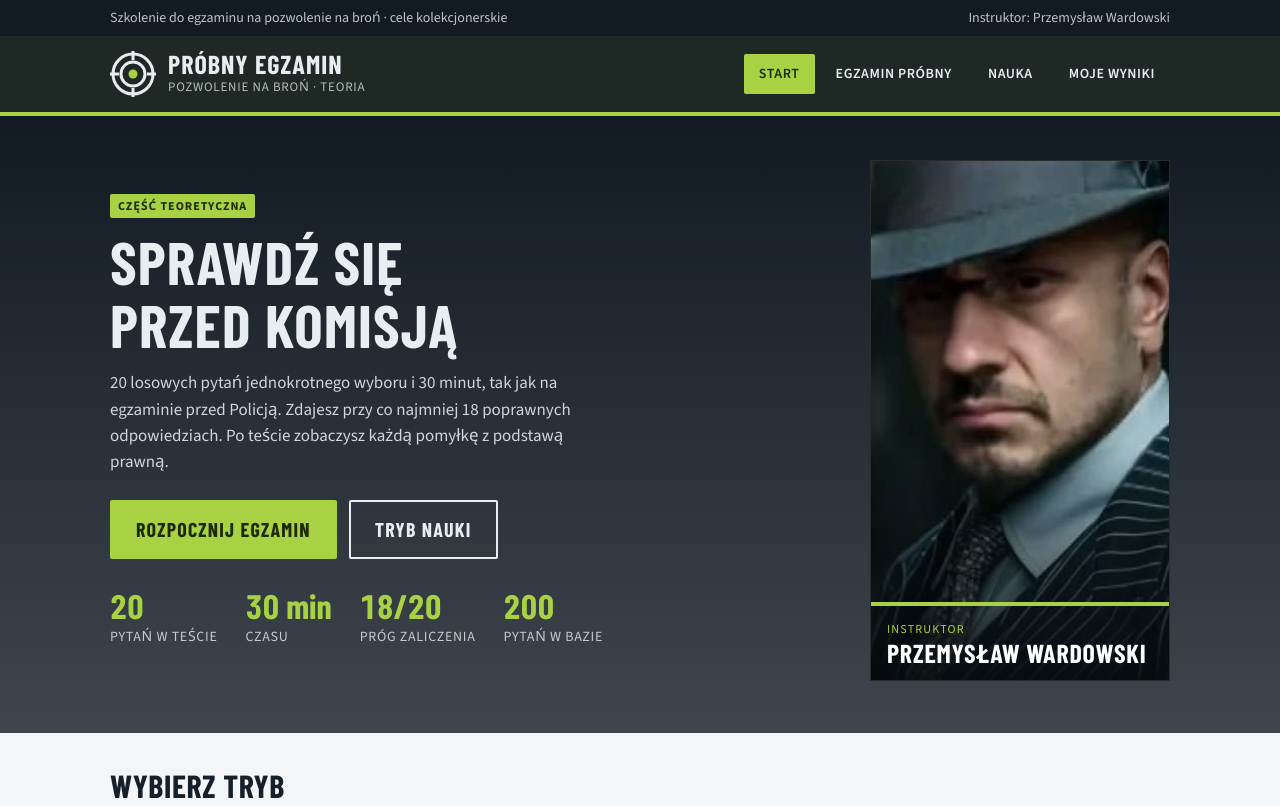
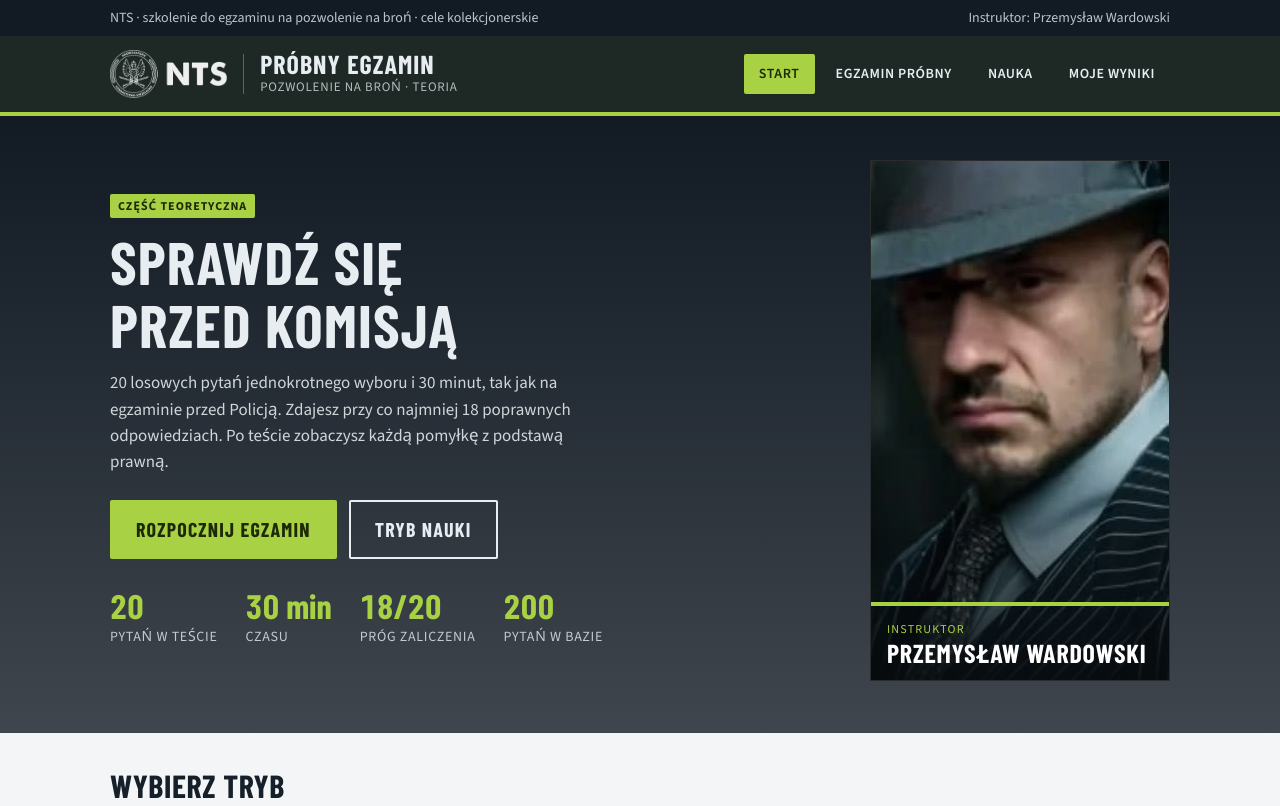
Before and after one commit to krzysztofwpanek-alt/ntsegzamin, a plain HTML site: page index.html in a window 1280 px wide. Shown: the top 806 px of the page. Drawn offline with nearby package versions, Linux system fonts and the light colour scheme; a web font is replaced by a local one.

Commit message:
Add files via upload

```diff
--- a/index.html
+++ b/index.html
@@ -53,7 +53,8 @@ h1,h2,h3{font-family:var(--font-display);text-transform:uppercase;letter-spacing
 header.site{background:color-mix(in srgb,var(--bar) 92%,var(--accent));color:var(--bar-ink);border-bottom:4px solid var(--accent)}
 header.site .wrap{display:flex;align-items:center;justify-content:space-between;gap:16px;min-height:76px}
 .brand{display:flex;align-items:center;gap:12px;color:inherit;text-decoration:none}
-.brand svg{flex:none}
+.brand img{flex:none}
+.brand-sep{width:1px;align-self:stretch;margin:4px 4px;background:color-mix(in srgb,var(--bar-ink) 30%,transparent)}
 .brand b{font-family:var(--font-display);font-size:26px;letter-spacing:.04em;text-transform:uppercase;display:block;line-height:1}
 .brand small{display:block;font-size:13px;opacity:.75;letter-spacing:.06em;text-transform:uppercase}
 nav.main{display:flex;gap:6px;flex-wrap:wrap}
@@ -168,18 +169,14 @@ footer.site a{color:var(--bar-ink)}
 <body>
 
 <div class="topbar"><div class="wrap">
-  <span>Szkolenie do egzaminu na pozwolenie na broń · cele kolekcjonerskie</span>
+  <span>NTS · szkolenie do egzaminu na pozwolenie na broń · cele kolekcjonerskie</span>
   <span>Instruktor: Przemysław Wardowski</span>
 </div></div>
 
 <header class="site"><div class="wrap">
-  <a class="brand" href="#start" aria-label="Strona główna">
-    <svg width="46" height="46" viewBox="0 0 46 46" aria-hidden="true">
-      <circle cx="23" cy="23" r="20" fill="none" stroke="currentColor" stroke-width="3"/>
-      <circle cx="23" cy="23" r="12" fill="none" stroke="currentColor" stroke-width="3"/>
-      <circle cx="23" cy="23" r="4.5" fill="#a8d144"/>
-      <path d="M23 0v9M23 37v9M0 23h9M37 23h9" stroke="currentColor" stroke-width="3"/>
-    </svg>
+  <a class="brand" href="#start" aria-label="Strona główna – NTS, próbny egzamin">
+    <img src="nts-logo.png" alt="Nadwiślańskie Towarzystwo Strzeleckie" width="117" height="48" style="display:block;height:48px;width:auto">
+    <span class="brand-sep" aria-hidden="true"></span>
     <span><b>Próbny egzamin</b><small>pozwolenie na broń · teoria</small></span>
   </a>
   <nav class="main" aria-label="Menu główne">
@@ -309,7 +306,7 @@ footer.site a{color:var(--bar-ink)}
 
 <footer class="site"><div class="wrap">
   <div>
-    <h4>Próbny egzamin</h4>
+    <h4>Nadwiślańskie Towarzystwo Strzeleckie</h4>
     <p>Oficjalna baza 200 pytań egzaminacyjnych (KWP w Gdańsku). Poprawne odpowiedzi opracowano na podstawie ustawy o broni i amunicji (t.j. Dz.U. 2024 poz. 485 ze zm.) i Kodeksu karnego.</p>
   </div>
   <div>
```
Also changed, not shown: do-weryfikacji.txt (added), nts-logo.png (added), 1 other file.
